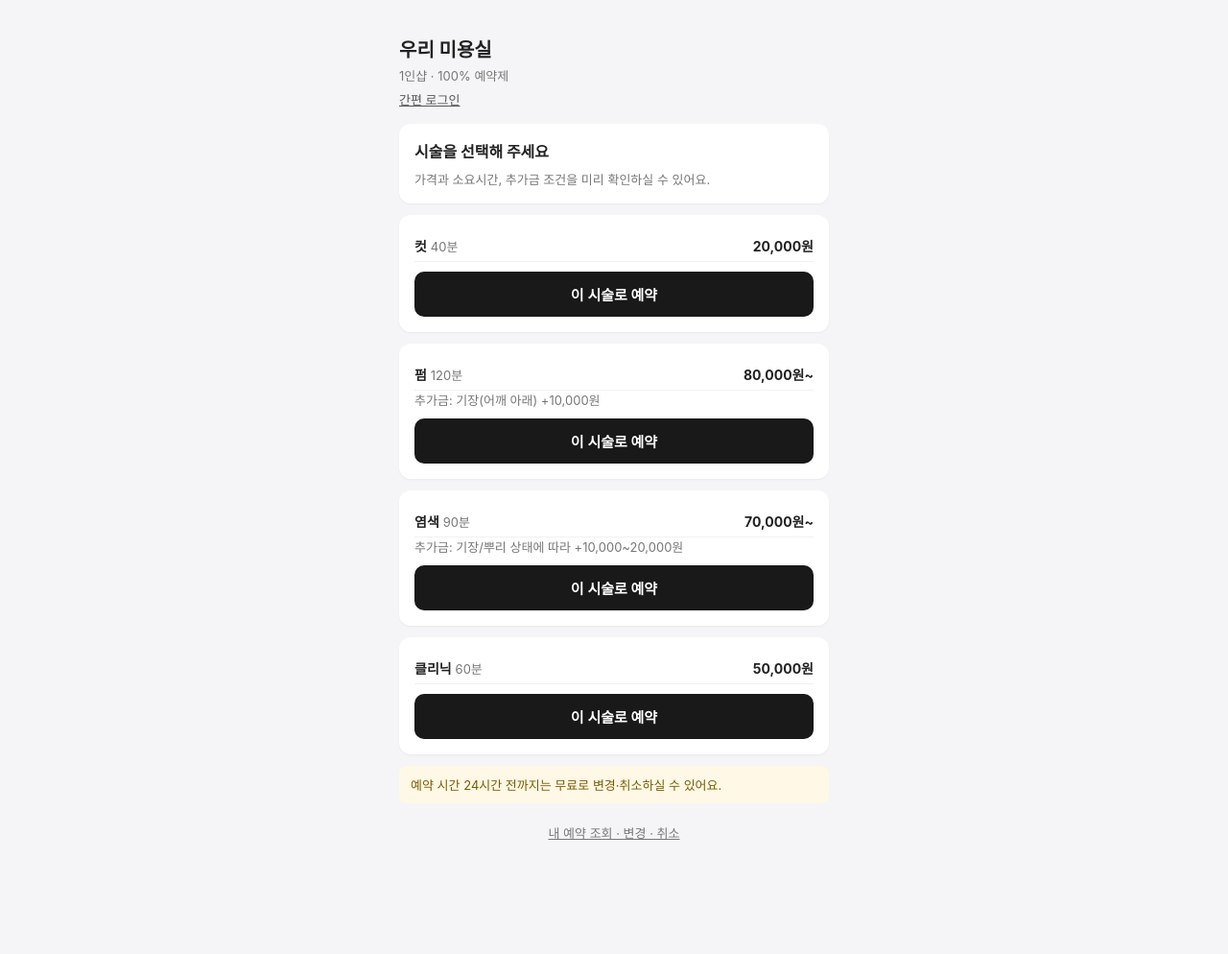
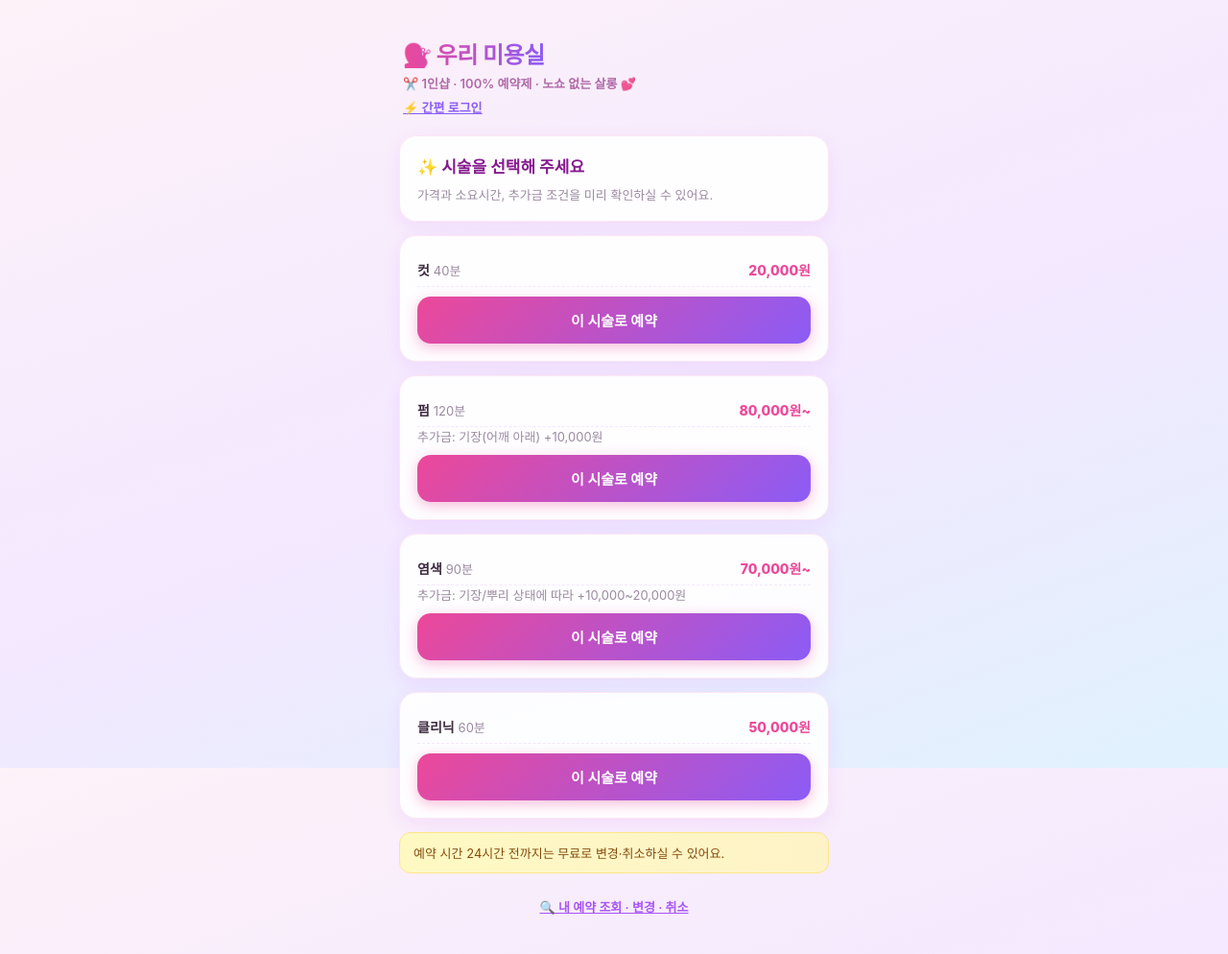
Before and after one commit to paulkim020-star/kakao-claude-webhook, a FastAPI app: page /booking in a window 1280 px wide. Shown: the whole page at 96% size. Before the commit the page ends 875 px from the top, so only its background shows below. Run offline with FastAPI, Linux system fonts and the light colour scheme; data comes from the database, SQL or seed files in the repository.

Commit message:
style: 예약 화면 컬러풀 테마 적용 (핑크-라벤더 그라데이션)
Co-Authored-By: Claude Fable 5 <noreply@anthropic.com>
Claude-Session: https://claude.ai/code/session_01ATmmzLAqPJRzp7S6Bpbg2i

```diff
--- a/booking/templates/base.html
+++ b/booking/templates/base.html
@@ -7,66 +7,83 @@
 <style>
   * { box-sizing: border-box; margin: 0; }
   body { font-family: -apple-system, "Apple SD Gothic Neo", "Noto Sans KR", sans-serif;
-         background: #f5f5f7; color: #222; }
+         background: linear-gradient(160deg, #fdf2f8 0%, #f3e8ff 55%, #e0f2fe 100%) fixed;
+         color: #3d2b3f; }
   .wrap { max-width: 480px; margin: 0 auto; padding: 16px; }
-  header { padding: 20px 0 4px; }
-  header h1 { font-size: 20px; }
-  header h1 a { color: inherit; text-decoration: none; }
-  header p { color: #777; font-size: 13px; margin-top: 4px; }
-  .card { background: #fff; border-radius: 12px; padding: 16px; margin-top: 12px;
-          box-shadow: 0 1px 2px rgba(0,0,0,.05); }
-  .card h2 { font-size: 16px; margin-bottom: 8px; }
-  .muted { color: #777; font-size: 13px; }
-  .price { font-weight: 700; }
-  .notice { background: #fff8e6; border-radius: 8px; padding: 10px 12px;
-            font-size: 13px; color: #7a5c00; margin-top: 12px; }
-  .btn { display: block; width: 100%; text-align: center; padding: 13px;
-         border-radius: 10px; border: 0; font-size: 15px; font-weight: 600;
-         background: #191919; color: #fff; text-decoration: none; cursor: pointer; }
-  .btn.secondary { background: #fff; color: #191919; border: 1px solid #ccc; }
-  .btn + .btn { margin-top: 8px; }
+  header { padding: 22px 4px 6px; }
+  header h1 { font-size: 24px; letter-spacing: -0.5px; }
+  header h1 a { text-decoration: none;
+         background: linear-gradient(90deg, #ec4899, #8b5cf6);
+         -webkit-background-clip: text; background-clip: text; color: transparent; }
+  header .tagline { color: #b06aa8; font-size: 13px; margin-top: 4px; font-weight: 600; }
+  header .account { margin-top: 6px; font-size: 13px; color: #8b7a8e; }
+  header .account a { color: #8b5cf6; font-weight: 600; }
+  .card { background: rgba(255,255,255,.92); border-radius: 18px; padding: 18px;
+          margin-top: 14px; box-shadow: 0 6px 18px rgba(196, 77, 255, .10);
+          border: 1px solid #fce7f3; }
+  .card h2 { font-size: 17px; margin-bottom: 8px; color: #86198f; }
+  .muted { color: #9b8aa0; font-size: 13px; }
+  .price { font-weight: 800; color: #ec4899; }
+  .notice { background: linear-gradient(90deg, #fef9c3, #fef3c7); border-radius: 12px;
+            padding: 11px 14px; font-size: 13px; color: #854d0e; margin-top: 14px;
+            border: 1px solid #fde68a; }
+  .btn { display: block; width: 100%; text-align: center; padding: 14px;
+         border-radius: 14px; border: 0; font-size: 15px; font-weight: 700;
+         background: linear-gradient(135deg, #ec4899, #8b5cf6); color: #fff;
+         text-decoration: none; cursor: pointer;
+         box-shadow: 0 4px 14px rgba(236, 72, 153, .35); }
+  .btn.secondary { background: #fff; color: #ec4899; border: 2px solid #f9a8d4;
+         box-shadow: none; }
+  .btn + .btn { margin-top: 10px; }
   .slots { display: grid; grid-template-columns: repeat(4, 1fr); gap: 8px; }
   .slots a, .slots button { display: block; width: 100%; text-align: center;
-         padding: 10px 0; border-radius: 8px; border: 1px solid #ccc;
-         background: #fff; color: #191919; font-size: 14px;
+         padding: 11px 0; border-radius: 12px; border: 2px solid #f9a8d4;
+         background: #fff; color: #be185d; font-size: 14px; font-weight: 700;
          text-decoration: none; cursor: pointer; }
-  label { display: block; font-size: 13px; color: #555; margin: 12px 0 4px; }
-  input[type=text], input[type=tel], input[type=date], textarea, select {
-         width: 100%; padding: 11px; border: 1px solid #ccc; border-radius: 8px;
-         font-size: 15px; background: #fff; }
-  .error { background: #fdecec; color: #b3261e; border-radius: 8px;
-           padding: 10px 12px; font-size: 13px; margin-top: 12px; }
-  .success { background: #e8f5e9; color: #1b5e20; border-radius: 8px;
-             padding: 10px 12px; font-size: 13px; margin-top: 12px; }
-  .row { display: flex; justify-content: space-between; padding: 6px 0;
-         font-size: 14px; border-bottom: 1px solid #f0f0f0; }
+  .slots a:active, .slots button:active { background: #fdf2f8; }
+  label { display: block; font-size: 13px; color: #a855f7; font-weight: 700;
+          margin: 14px 0 5px; }
+  input[type=text], input[type=tel], input[type=date], input[type=file],
+  textarea, select {
+         width: 100%; padding: 12px; border: 2px solid #f3e8ff; border-radius: 12px;
+         font-size: 15px; background: #fff; color: #3d2b3f; }
+  input:focus, textarea:focus, select:focus { outline: none; border-color: #d8b4fe; }
+  .error { background: #ffe4e6; color: #be123c; border-radius: 12px;
+           padding: 11px 14px; font-size: 13px; margin-top: 14px;
+           border: 1px solid #fecdd3; }
+  .success { background: #d1fae5; color: #047857; border-radius: 12px;
+             padding: 11px 14px; font-size: 13px; margin-top: 14px;
+             border: 1px solid #a7f3d0; }
+  .row { display: flex; justify-content: space-between; padding: 7px 0;
+         font-size: 14px; border-bottom: 1px dashed #f3e8ff; }
   .row:last-child { border-bottom: 0; }
-  .row .k { color: #777; }
-  .code { font-size: 26px; font-weight: 800; letter-spacing: 3px; text-align: center;
-          padding: 10px 0; }
-  footer { padding: 20px 0; text-align: center; }
-  footer a { color: #777; font-size: 13px; }
+  .row .k { color: #b06aa8; font-weight: 600; }
+  .code { font-size: 30px; font-weight: 900; letter-spacing: 5px; text-align: center;
+          padding: 14px 0; background: linear-gradient(90deg, #ec4899, #8b5cf6);
+          -webkit-background-clip: text; background-clip: text; color: transparent; }
+  footer { padding: 24px 0; text-align: center; }
+  footer a { color: #a855f7; font-size: 13px; font-weight: 600; }
 </style>
 </head>
 <body>
 <div class="wrap">
   <header>
-    <h1><a href="/booking">{{ shop_name }}</a></h1>
-    <p>1인샵 · 100% 예약제</p>
-    <p style="margin-top:6px">
+    <h1><a href="/booking">💇‍♀️ {{ shop_name }}</a></h1>
+    <p class="tagline">✂️ 1인샵 · 100% 예약제 · 노쇼 없는 살롱 💕</p>
+    <p class="account">
       {% if customer %}
         <b>{{ customer['nickname'] }}</b>님 ·
-        <a href="/booking/my" style="color:#555">내 예약</a> ·
-        <a href="/booking/logout" style="color:#999">로그아웃</a>
+        <a href="/booking/my">내 예약</a> ·
+        <a href="/booking/logout" style="color:#c4b5fd">로그아웃</a>
       {% else %}
-        <a href="/booking/login" style="color:#555">간편 로그인</a>
+        <a href="/booking/login">⚡ 간편 로그인</a>
       {% endif %}
     </p>
   </header>
-  {% if error %}<div class="error">{{ error }}</div>{% endif %}
-  {% if message %}<div class="success">{{ message }}</div>{% endif %}
+  {% if error %}<div class="error">⚠️ {{ error }}</div>{% endif %}
+  {% if message %}<div class="success">✅ {{ message }}</div>{% endif %}
   {% block content %}{% endblock %}
-  <footer><a href="/booking/lookup">내 예약 조회 · 변경 · 취소</a></footer>
+  <footer><a href="/booking/lookup">🔍 내 예약 조회 · 변경 · 취소</a></footer>
 </div>
 </body>
 </html>
--- a/booking/templates/services.html
+++ b/booking/templates/services.html
@@ -1,7 +1,7 @@
 {% extends "base.html" %}
 {% block content %}
   <div class="card">
-    <h2>시술을 선택해 주세요</h2>
+    <h2>✨ 시술을 선택해 주세요</h2>
     <p class="muted">가격과 소요시간, 추가금 조건을 미리 확인하실 수 있어요.</p>
   </div>
   {% for s in services %}
--- a/booking/templates/time.html
+++ b/booking/templates/time.html
@@ -22,7 +22,7 @@
   </div>
   <div class="card">
     {% if slots %}
-      <h2>예약 가능 시간</h2>
+      <h2>🕐 예약 가능 시간</h2>
       <div class="slots" style="margin-top:10px">
         {% for t in slots %}
           {% if change_mode %}
```
